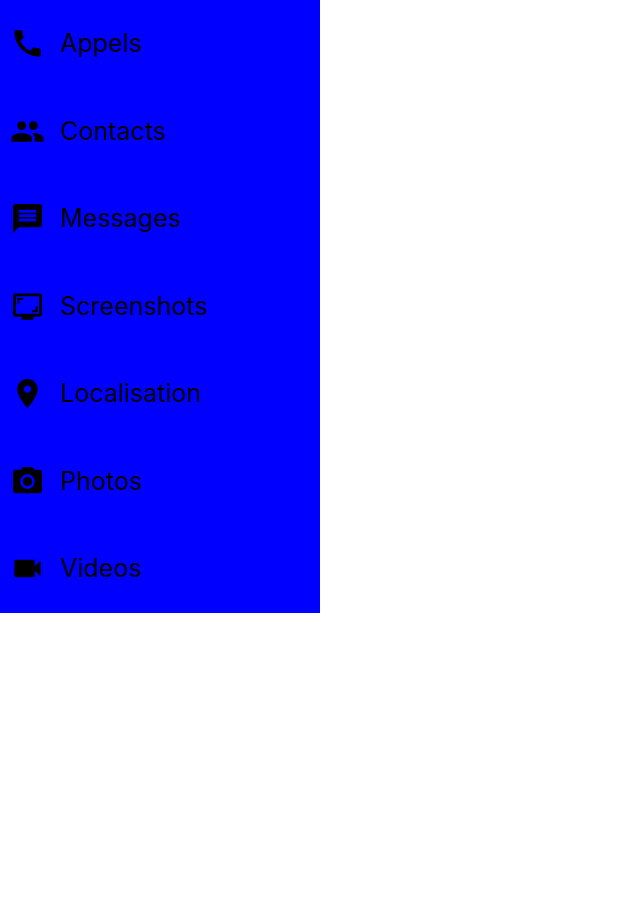
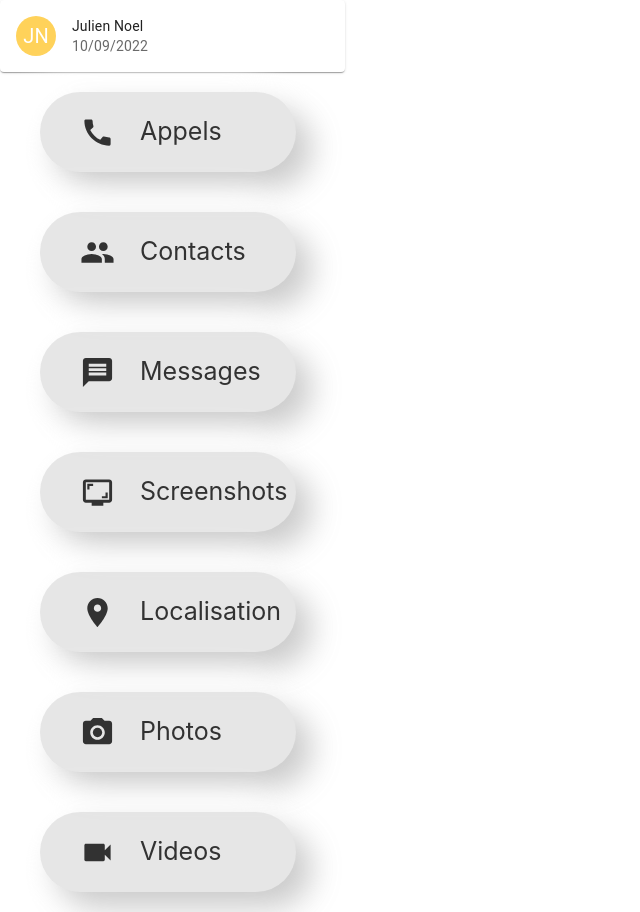
Before and after one commit to JulienNoel/trackingapp, a React (Create React App) app: page / in a window 1280 px wide. Shown: the whole page, without its empty margins (0-640 px from the left). Before the commit the page ends 800 px from the top, so only its background shows below. Built offline with nearby package versions, Linux system fonts and the light colour scheme.

Commit message:
maj boutton menu

```diff
--- a/src/App.js
+++ b/src/App.js
@@ -1,5 +1,5 @@
 
-import './App.css';
+
 import ScreenHome from './ScreenHome';
 import 'sanitize.css';
 
--- a/src/ScreenHome.js
+++ b/src/ScreenHome.js
@@ -1,5 +1,4 @@
 import React from 'react';
-import './App.css';
 
 import SideBar from './sideBar';
 
--- /dev/null
+++ b/src/components/card.js
@@ -0,0 +1,32 @@
+import React from 'react';
+
+
+import {Card, Avatar, CardHeader} from '@mui/material';
+
+function CardHead() {
+
+
+
+
+
+  return (
+
+
+    <div>
+    <Card sx={{ maxWidth: 345 }}>
+      <CardHeader
+        avatar={
+          <Avatar sx={{ bgcolor: '#FFD25A' }} aria-label="recipe">
+            JN
+          </Avatar>
+        }
+        title="Julien Noel"
+        subheader="10/09/2022"
+      />
+    </Card>
+
+    </div>
+  );
+}
+
+export default CardHead;
--- a/src/index.css
+++ b/src/index.css
@@ -13,21 +13,34 @@ code {
 }
 
 .side-bar {
-  width: 25vw;
 
   display: flex;
   flex-direction: column;
-  background-color: blue;
+
 }
 
 .icons {
   display: flex;
   flex-direction: row;
   align-items: center;
+  height: 10vh;
+  width: 20vw;
   font-size: 25px;
-  margin-left: 10px;
+  margin: 20px 20px 20px 40px;
+  padding-left: 40px;
+  border-radius: 50px;
+  background: #e0e0e0;
+  box-shadow:  16px 16px 31px #bebebe,
+             -16px -16px 31px #ffffff;
+  opacity: 0.8;
+  transition: transform 0.2s ease-in-out;
 }
 
 .icons p {
-  margin-left: 15px;
+  margin-left: 25px;
 }
+
+.icons:hover {
+  transform: scale(1.1);
+  opacity: 1;
+}
--- a/src/sideBar.js
+++ b/src/sideBar.js
@@ -1,5 +1,5 @@
 import React from 'react';
-import './App.css';
+
 import CallIcon from '@mui/icons-material/Call';
 import PeopleIcon from '@mui/icons-material/People';
 import MessageIcon from '@mui/icons-material/Message';
@@ -7,16 +7,21 @@ import ScreenshotMonitorIcon from '@mui/icons-material/ScreenshotMonitor';
 import LocationOnIcon from '@mui/icons-material/LocationOn';
 import CameraAltIcon from '@mui/icons-material/CameraAlt';
 import VideocamIcon from '@mui/icons-material/Videocam';
+import CardHead from './components/card';
 
 
 function SideBar() {
 
 
 
+  return (
 
 
-  return (
+    <div>
+      <CardHead />
+    <div>
 
+    </div>
     <div className="side-bar" >
       <div className='icons'>
         <CallIcon fontSize='large' />
@@ -46,14 +51,7 @@ function SideBar() {
         <VideocamIcon fontSize='large'/>
         <p>Videos</p>
       </div>
-
-
-
-
-
-
-
-
+    </div>
     </div>
   );
 }
```
